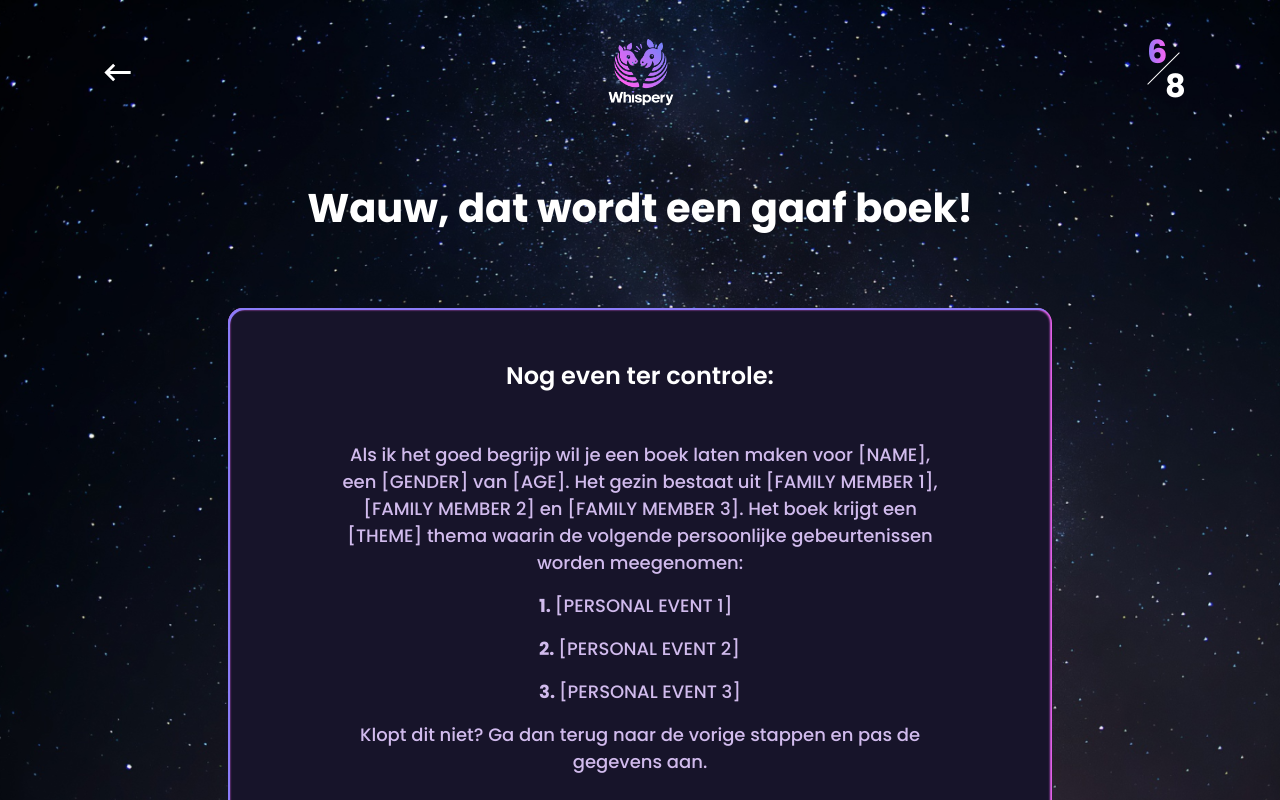
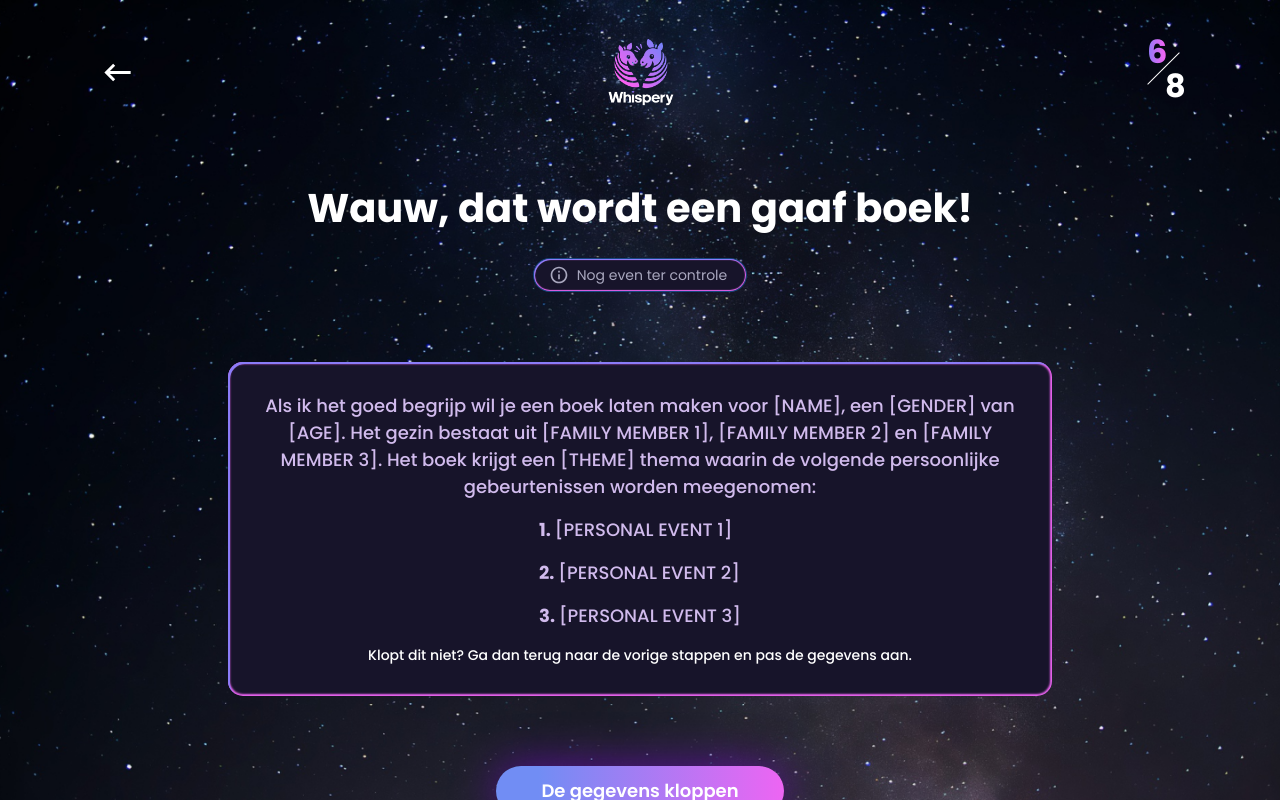
Before and after one commit to ZeenatLawal/whispery, a React (Create React App) app: page /summary in a window 1280 px wide. Shown: the top 800 px of the page. Built offline with nearby package versions, Linux system fonts and the light colour scheme.

Commit message:
Adjust summary text

```diff
--- a/src/Pages/Summary.tsx
+++ b/src/Pages/Summary.tsx
@@ -1,6 +1,5 @@
 import {
   Grid,
-  useTheme,
   useMediaQuery,
   Typography,
   List,
@@ -9,13 +8,12 @@ import {
 } from "@mui/material";
 import { Header } from "../components/Header";
 import { PageTitle } from "../components/PageTitle";
+import InfoOutlined from "@mui/icons-material/InfoOutlined";
 import { useNavigate } from "react-router-dom";
 
 export function Summary() {
-  const theme = useTheme();
   const navigate = useNavigate();
   const isSmallest = useMediaQuery("(max-width: 380px)");
-  const isSmallScreen = useMediaQuery(theme.breakpoints.down("md"));
 
   const textStyle = {
     color: "#D1BBED",
@@ -27,6 +25,22 @@ export function Summary() {
     <Header pageNumber={6} path="/message">
       <Grid item xs={12} textAlign="center">
         <PageTitle title="Wauw, dat wordt een gaaf boek!" />
+        <Button
+          variant="outlined"
+          sx={{
+            borderRadius: "49px",
+            boxShadow: "inset 1px 1px 0 0 #8B7CF8, inset 0 0 1px 1px #ED65F3",
+            height: "34px",
+            color: "#BFBDD4DE",
+            padding: "5px 19px",
+            fontWeight: 400,
+            marginTop: "20px",
+            background: "#17142A",
+          }}
+          startIcon={<InfoOutlined fontSize="large" />}
+        >
+          Nog even ter controle
+        </Button>
       </Grid>
 
       <Grid
@@ -41,40 +55,19 @@ export function Summary() {
             display: "flex",
             flexDirection: "column",
             alignItems: "center",
-            padding: isSmallScreen ? "31px 25px" : "50px 103px",
+            padding: "30px",
             background: "#17142A",
             borderRadius: "15px",
             boxShadow: "inset 2px 2px 0 0 #8B7CF8, inset 0 0 2px 2px #ED65F3",
             maxWidth: isSmallest ? "300px" : "824px",
-            height: "520px",
-          }}
-        >
-          <Typography
-            style={{
-              fontWeight: 600,
             textAlign: "center",
-              fontSize: "24px",
-              marginBottom: "47px",
-            }}
-          >
-            Nog even ter controle:
-          </Typography>
-
-          <div
-            style={{
-              overflow: "auto",
-              textAlign: "center",
-              display: "flex",
-              flexDirection: "column",
-              alignItems: "center",
           }}
         >
           <Typography style={textStyle}>
-              Als ik het goed begrijp wil je een boek laten maken voor [NAME],
-              een [GENDER] van [AGE]. Het gezin bestaat uit [FAMILY MEMBER 1],
-              [FAMILY MEMBER 2] en [FAMILY MEMBER 3]. Het boek krijgt een
-              [THEME] thema waarin de volgende persoonlijke gebeurtenissen
-              worden meegenomen:
+            Als ik het goed begrijp wil je een boek laten maken voor [NAME], een
+            [GENDER] van [AGE]. Het gezin bestaat uit [FAMILY MEMBER 1], [FAMILY
+            MEMBER 2] en [FAMILY MEMBER 3]. Het boek krijgt een [THEME] thema
+            waarin de volgende persoonlijke gebeurtenissen worden meegenomen:
           </Typography>
 
           <List>
@@ -97,11 +90,15 @@ export function Summary() {
             </ListItem>
           </List>
 
-            <Typography style={textStyle}>
+          <Typography
+            style={{
+              fontWeight: 500,
+              fontSize: "14px",
+            }}
+          >
             Klopt dit niet? Ga dan terug naar de vorige stappen en pas de
             gegevens aan.
           </Typography>
-          </div>
         </div>
       </Grid>
 
```
Lines whose indentation alone changed are shown as unchanged.
